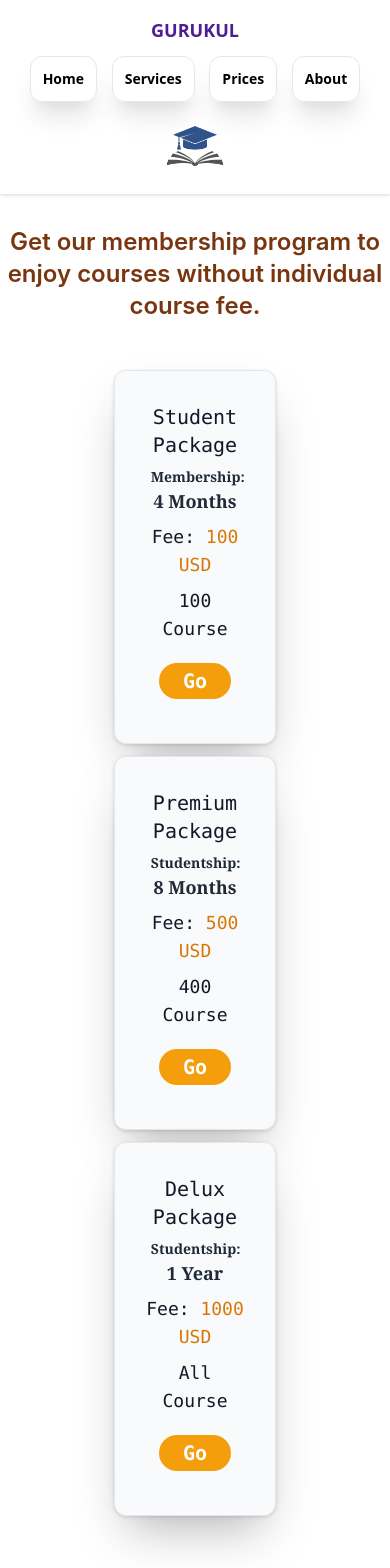
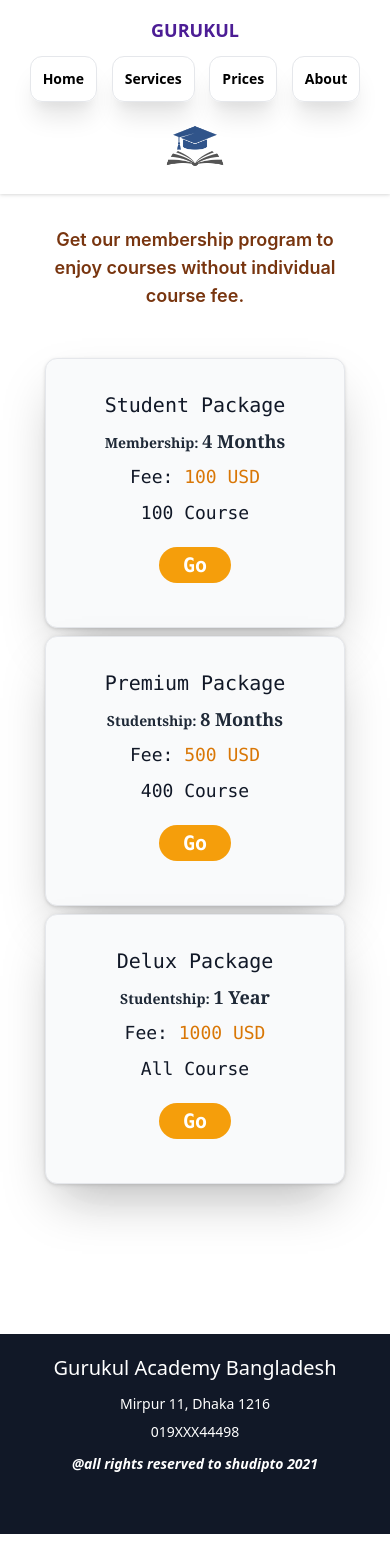
Before and after one commit to shudiptod/gurukul_academy, a React (Create React App) app: page /prices in a window 390 px wide. Shown: the top 1568 px of the page. After the commit the page ends 1534 px from the top, so only its background shows below. Built offline with nearby package versions, Linux system fonts and the light colour scheme.

Commit message:
pricing card responsive mobile

```diff
--- a/src/components/Prices/Prices.js
+++ b/src/components/Prices/Prices.js
@@ -2,13 +2,14 @@ import React from 'react';
 
 const Prices = () => {
     return (
-        <div>
-            <h2 className="text-2xl text-center text-yellow-900 font-semibold">
+        <div className="container w-full mx-auto">
+            <h2 className="text-2xl sm:text-lg sm:px-4 text-center text-yellow-900 font-semibold">
                 Get our membership program to enjoy courses without individual course fee.</h2>
-            <div className="container w-10/12 mx-auto grid grid-cols-3 md:grid-cols-1 sm:grid-cols-1 my-12 text-center sm:text-center gap-3 items-center justify-evenly">
-                <div className="container mx-auto lg:w-5/6 md:w-5/6 sm:w-3/6 h-full
-            bg-gray-50 flex flex-col items-center  justify-evenly
-            filter drop-shadow shadow-2xl border rounded-xl">
+            <div className="container w-10/12 sm:w-full sm:px-0 mx-auto grid grid-cols-3 md:grid-cols-1 sm:grid-cols-1 my-12
+                text-center sm:text-center gap-3 sm:gap-2 items-center justify-evenly">
+                <div className="container mx-auto w-5/6 h-full
+                    bg-gray-50 flex flex-col items-center  justify-evenly
+                    filter drop-shadow shadow-2xl border rounded-xl">
 
                     <div className="container mx-auto w-full px-7 py-8">
                         <h3 className="text-xl text-gray-900 font-mono mb-0">Student Package</h3>
@@ -19,7 +20,9 @@ const Prices = () => {
                     </div>
 
                 </div >
-                <div className="container mx-auto lg:w-5/6 md:w-5/6 sm:w-3/6 h-full bg-gray-50 filter drop-shadow shadow-2xl border rounded-xl">
+                <div className="container mx-auto w-5/6 h-full
+                    bg-gray-50 flex flex-col items-center  justify-evenly
+                    filter drop-shadow shadow-2xl border rounded-xl">
                     <div className="container mx-auto w-full px-7 py-8">
                         <h3 className="text-xl text-gray-900 font-mono mb-0">Premium Package</h3>
                         <h4 className="text-sm font-serif font-semibold text-gray-800 m-2 lining-nums">Studentship: <span className="text-lg">8 Months</span></h4>
@@ -30,7 +33,9 @@ const Prices = () => {
                     </div>
 
                 </div>
-                <div className="container mx-auto lg:w-5/6 md:w-5/6 sm:w-3/6 h-full bg-gray-50 filter drop-shadow shadow-2xl border rounded-xl">
+                <div className="container mx-auto w-5/6 h-full
+                    bg-gray-50 flex flex-col items-center  justify-evenly
+                    filter drop-shadow shadow-2xl border rounded-xl">
                     <div className="container mx-auto w-full px-7 py-8">
                         <h3 className="text-xl text-gray-900 font-mono mb-0">Delux Package</h3>
                         <h4 className="text-sm font-serif font-semibold text-gray-800 m-2 lining-nums">Studentship: <span className="text-lg">1 Year</span></h4>
```
